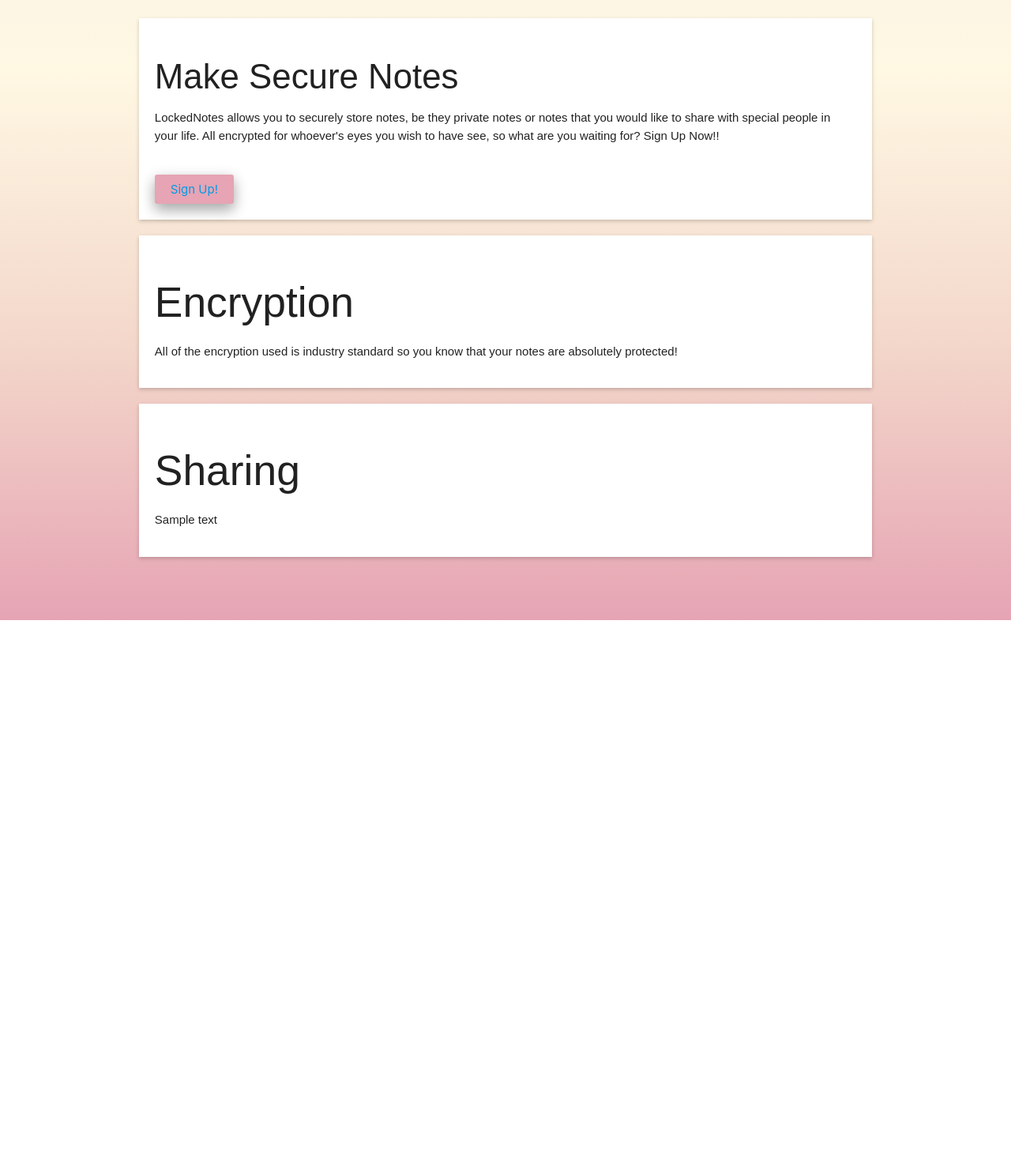
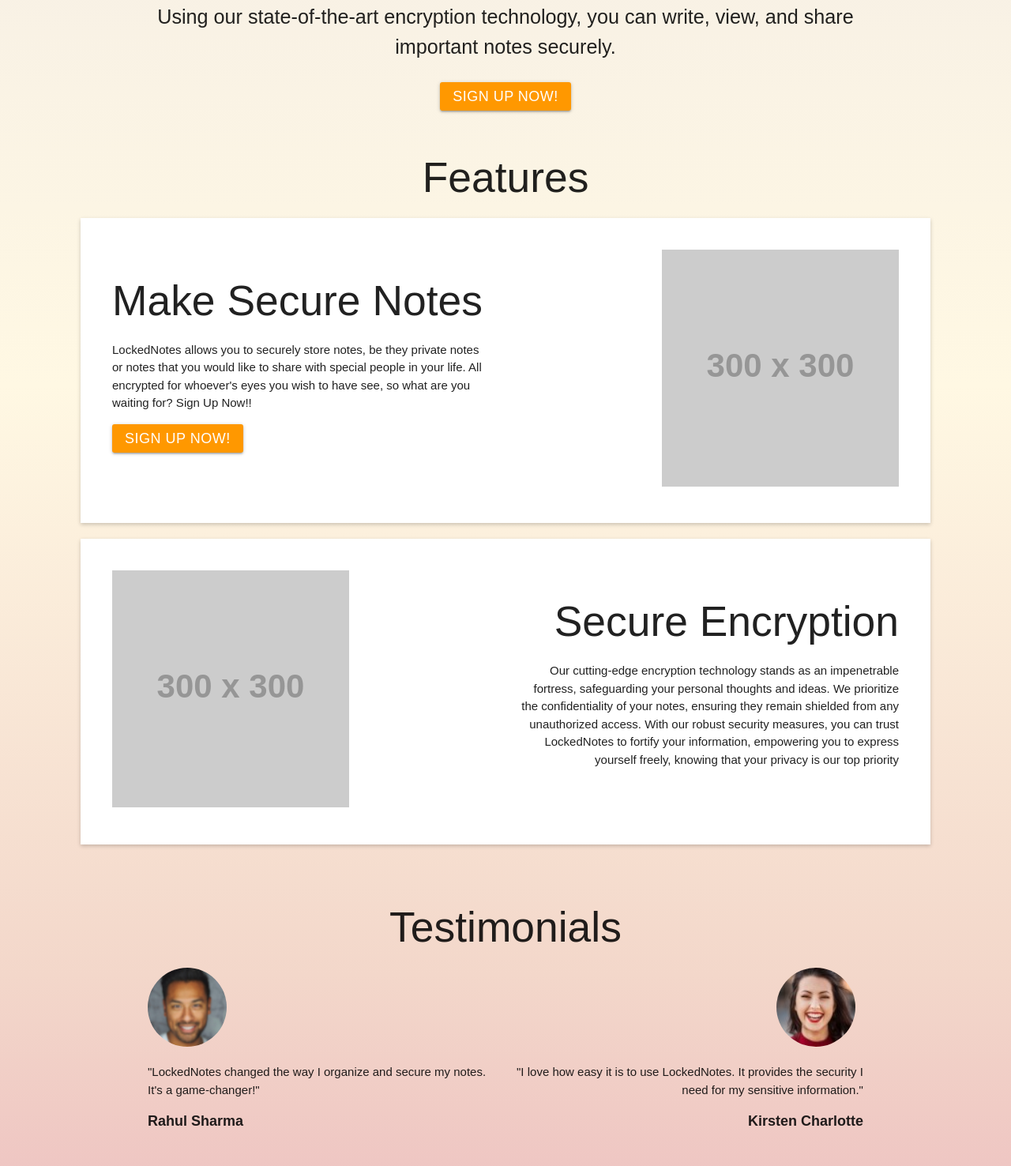
Before and after one commit to Thenuka-amarasinghe/LockedNotes, a website: page HomePage.html in a window 1280 px wide. Shown: the part 257-1733 px from the top of the page at 79% size. Before the commit the page ends 1042 px from the top, so only its background shows below. Drawn offline with nearby package versions, Linux system fonts and the light colour scheme; no server answers; placeholder pictures from the web are drawn by us.

Commit message:
midway through creating HomePage.html
- created assets folder
- added hero section
- added features section
- added testimonials section
- added new styles

```diff
--- a/HomePage.html
+++ b/HomePage.html
@@ -28,18 +28,64 @@
     <!-- Website Content -->
     <main class="main-body">
         <div class="container">
-            <div class="row">
-                    <h1 id="heading" class="center-align">Welcome to LockedNotes!</h1>
-            </div>
+
+            <!-- Hero section -->
+            <section class="hero-section">
+                <div class="container center-align">
+                    <h1>Welcome to LockedNotes</h1>
+                    <p class="flow-text">Using our state-of-the-art encryption technology, you can write, view, and share important notes securely.</p>
+                    <a href="/LoginPage.html" class="btn orange btn-rounded sign-up-button">Sign Up Now!</a>
+                </div>
+            </section>
+
+            <h2 class="center-align">Features</h2>
+
+            <!-- Featured Message -->
+            <section class="content featured-message">
+                <div class="container left-align">
+                    <h2>Make Secure Notes</h2>
+                    <p>LockedNotes allows you to securely store notes, be they private notes or notes that you would like to share with special people in your life. All encrypted for whoever's eyes you wish to have see, so what are you waiting for? Sign Up Now!!</p>
+                    <a href="#signup" class="btn orange btn-rounded sign-up-button">Sign Up Now!</a>
+                </div>
+                <div class="container right-align">
+                    <img src="https://placehold.co/300x300" alt="logo">
+                </div>
+            </section>
+
+            <section class="content featured-message">
+                <div class="container left-align">
+                    <img src="https://placehold.co/300x300" alt="logo">
+                </div>
+                <div class="container right-align">
+                    <h2>Secure Encryption</h2>
+                    <p>Our cutting-edge encryption technology stands as an impenetrable fortress, safeguarding your personal thoughts and ideas. We prioritize the confidentiality of your notes, ensuring they remain shielded from any unauthorized access. With our robust security measures, you can trust LockedNotes to fortify your information, empowering you to express yourself freely, knowing that your privacy is our top priority</p>
+                </div>
+            </section>
+
+            <!-- Testimonial Section -->
+            <section id="#testimonials" class="testimonial-section">
+                <div class="container">
+                    <div class="row">
+                        <h2 class="center-align">Testimonials</h2>
+                        <div class="col s12 m6">
+                            <div class="testimonial">
+                                <img src="assets\img\male.jpg" alt="Male Avatar" class="avatar">
+                                <p>"LockedNotes changed the way I organize and secure my notes. It's a game-changer!"</p>
+                                <span class="avatar-name">Rahul Sharma</span>
+                            </div>
+                        </div>
+                        <div class="col s12 m6">
+                            <div class="testimonial right-align">
+                                <img src="assets\img\female.jpg" alt="Female Avatar" class="avatar">
+                                <p>"I love how easy it is to use LockedNotes. It provides the security I need for my sensitive information."</p>
+                                <span class="avatar-name">Kirsten Charlotte</span>
+                            </div>
+                        </div>
+                    </div>
+                </div>
+            </section>
 
             <div class="container">
-                <div class="content">
-                    <h3>Make Secure Notes</h3>
-                    <p>LockedNotes allows you to securely store notes, be they private notes or notes that you would like to share with special people in your life. All encrypted for whoever's eyes you wish to have see, so what are you waiting for? Sign Up Now!!</p><br>
-                    <button class="sign-up-button">
-                        <a href="/LoginPage.html">Sign Up!</a>
-                    </button>
-                </div>
                 <div class="content">
                     <h2>Encryption</h2>
                     <p>All of the encryption used is industry standard so you know that your notes are absolutely protected!</p>
--- a/dbConnection.js
+++ b/dbConnection.js
@@ -1,5 +1,5 @@
 const { MongoClient, ServerApiVersion } = require('mongodb');
-const uri = "mongodb://localhost:27017";
+const uri = "mongodb://127.0.0.1:27017";
 
 const client = new MongoClient(uri, {
     serverApi: {
--- a/server.js
+++ b/server.js
@@ -14,7 +14,7 @@ const jwt = require('jsonwebtoken')
 
 const jwt_Secret = 'thisisastringthatissupposedtobesecret123129!#$%^&*!#(!#)_312039812903809128'
 
-mongoose.connect('mongodb://localhost:27017/login-LockedNotes')
+mongoose.connect('mongodb://127.0.0.1:27017/login-LockedNotes')
 
 app.use(express.static(__dirname + '/'));
 app.use(express.json());
--- a/styles.css
+++ b/styles.css
@@ -68,7 +68,7 @@ body{
     color: inherit;
   }
 
-.sign-up-button {
+/* .sign-up-button {
     background-color: #E6A4B4;
     color: white;
     border: black;
@@ -78,13 +78,19 @@ body{
     box-shadow: 0 8px 16px 0 rgba(0,0,0,0.2), 0 6px 20px 0 rgba(0,0,0,0.19);
     border-radius: 3px;
 }
+*/
 
-
+.sign-up-button {
+    color: white !important;
+    border-radius: 3px !important;
+    font-size: 1.2em !important;
+    font-weight: 500 !important;
+    background-color: darken(orange, 90%) !important;
+}
 
 .sign-up-button:hover {
-    background-color: #FFF8E3;
-    color: black;
-  }
+    background-color: darken(orange, 50%) !important;
+}
 
 .container {
     padding: 20px;
@@ -96,3 +102,32 @@ body{
     padding: 20px;
     box-shadow: 0 2px 5px rgba(0,0,0,0.2);
 }
+
+.featured-message {
+    display: flex; /* Use flexbox to create a flex container */
+}
+
+.featured-message div {
+    display: inline-block; /* Make the div inside .featured-message display inline */
+    /* Add any other styles as needed */
+}
+
+.testimonial-section {
+
+    h2 {
+
+    }
+
+    .avatar {
+        width: 100px;
+        height: 100px;
+        border-radius: 100%;
+        margin-right: 10px;
+    }
+
+    .avatar-name {
+        font-size: 1.2em;
+        font-weight: bold;
+    }
+
+}
```
Also changed, not shown: assets/img/female.jpg (added), assets/img/male.jpg (added).
